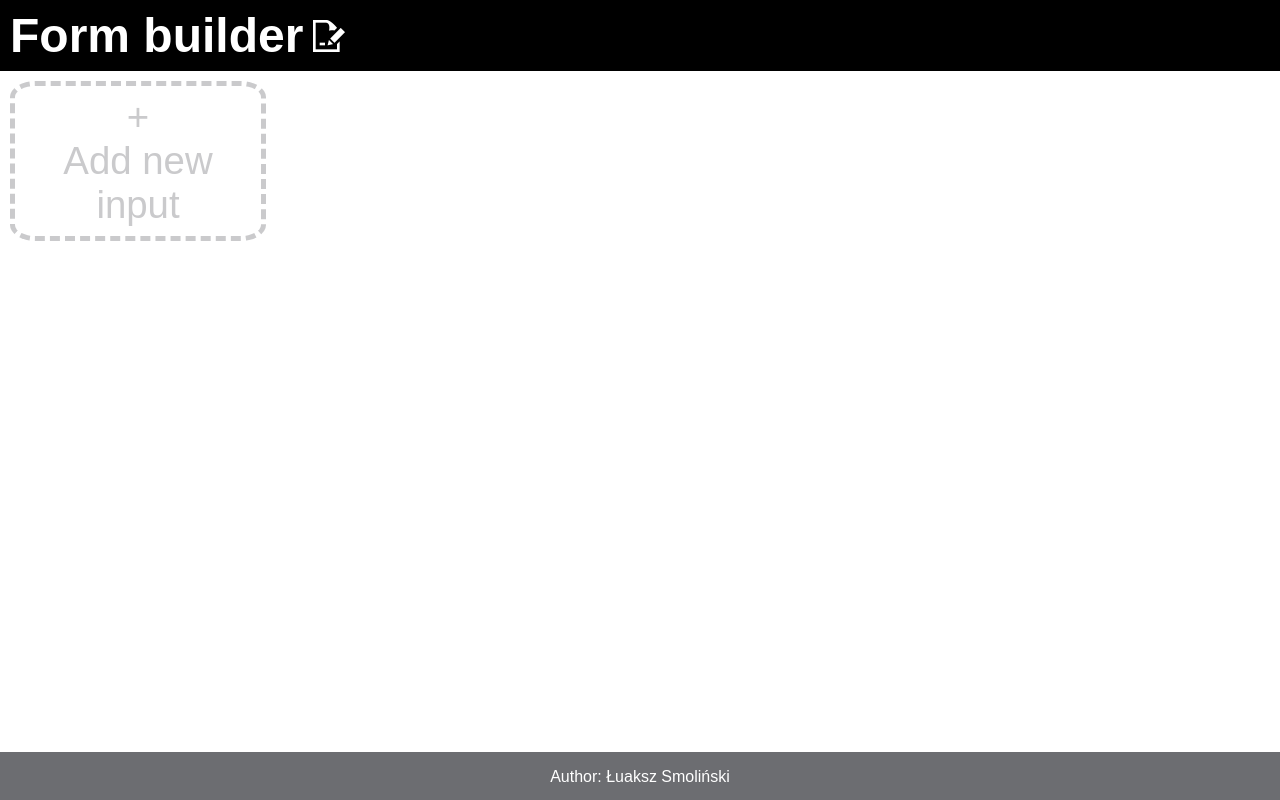
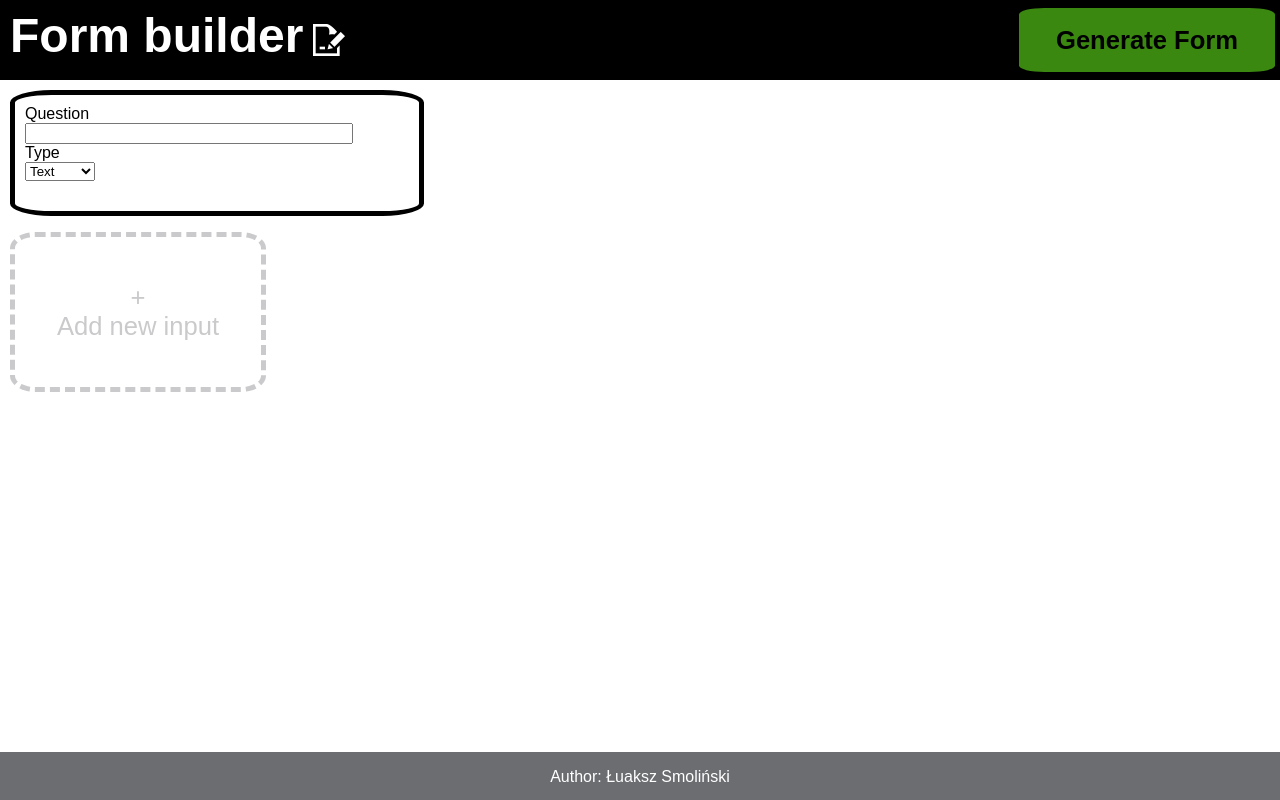
Before and after one commit to lukmanis25/Form-builder, a website with bundled scripts: page index.html in a window 1280 px wide. Built offline with nearby package versions, Linux system fonts and the light colour scheme.

Commit message:
Button add new input working, add temp form

```diff
--- a/index.html
+++ b/index.html
@@ -11,19 +11,30 @@
     <header>
         <h1>Form builder</h1>
         <div id = "logo"><img src ="images/logo.png" alt="Logo"></div>
+        <!-- <button id = "generate" onclick="location.href='./formularz.html'"  target="_blank">Generate Form</button> -->
+        <a href="./formularz.html" id = "generate" target="_blank"><span>Generate Form</span></a>
     </header>
 
     <main>
-
         <div id="inputs">
-            <button class="input_add"> <span>&plus; <br> Add new input</span></button>
-
+            <form class="input">
+              <label for="question">Question</label><br>
+              <input type="text" name="question"><br>
+              <label for="type">Type</label><br>
+              <select name="type">
+                <option value="Text">Text</option>
+                <option value="Number">Number</option>
+                <option value="Yes/No">Yes/No</option>
+              </select>
+            </form>
+            <!-- <button class="input_add" id = "input_0"> &plus; <br> Add new input</button> -->
         </div>
     </main>
 
     <footer>
         <p>Author: Łuaksz Smoliński</p>
     </footer>
-	<script src="dist/index.js"></script>
+  <script>var exports = {};</script>
+	<script type= "module" src="dist/index.js"></script>
   </body>
 </html>
--- a/src/condition.ts
+++ b/src/condition.ts
@@ -1,4 +1,4 @@
-import { InputTypes } from "./inputTypes";
+import { InputTypes } from "./inputTypes.js";
 
 enum ConditionTypes {
     EQUALS = "Equals",
--- a/src/index.ts
+++ b/src/index.ts
@@ -1 +1,38 @@
-console.log("asas")
+import { InputTreeNode } from "./inputTreeNode.js";
+
+const inputs: HTMLDivElement | null = document.querySelector('#inputs');
+let roots: InputTreeNode[] = []
+
+
+function addButtonNewInput(id:string){
+    /* Create button and add to inputs*/
+    const new_button:HTMLButtonElement  = document.createElement("button");
+    new_button.innerHTML = "&plus; <br> Add new input";
+    new_button.classList.add("input_add");
+    new_button.setAttribute("id", id);
+    inputs.appendChild(new_button);
+
+    /* Add event listener to new button */
+    const input_add: HTMLButtonElement | null = document.querySelector('.input_add');
+    input_add?.addEventListener('click', (event)=>{
+        /* Get id */
+        const target:Element = event.target as Element;
+        const id:string = target.id;
+        console.log(id);
+
+        /* Create new tree */
+        roots.push(new InputTreeNode(id, undefined));
+
+        /* Del button new input and add form */
+        target.remove();
+
+
+        /* Add new button add input element*/
+        const lastLetter:string = (+id.slice(-1) + 1).toString();
+        let new_input_id: string = id.slice(0, -1) + lastLetter;
+        addButtonNewInput(new_input_id);
+
+    })
+}
+
+addButtonNewInput("input_0")
--- a/src/inputTreeNode.ts
+++ b/src/inputTreeNode.ts
@@ -1,7 +1,8 @@
-import { InputTypes } from "./inputTypes";
+import { InputTypes } from "./inputTypes.js";
 import { ICondition, createCondition } from "./condition";
-class InputTreeNode {
-    private parent: InputTreeNode;
+export class InputTreeNode {
+    private id:string;
+    private parent: InputTreeNode | undefined = undefined;  //undefined only for root
     private childrens: InputTreeNode[] = [];
 
     private question:string = '';
@@ -9,13 +10,12 @@ class InputTreeNode {
     private condition?:ICondition;
 
 
-
-
-    constructor(parent: InputTreeNode) {
-      this.parent = parent;
+    constructor(id: string, parent: InputTreeNode | undefined) {
+        this.id = id;
+        this.parent = parent;
     }
 
-    greet() {
-      return "Hello, ";
+    appendChild():void{
+      console.log('x')
     }
   }
--- a/styles/index_global_styles.css
+++ b/styles/index_global_styles.css
@@ -9,9 +9,10 @@ body{
 header{
     background-color: black;
     color: white;
-    font-size: 1.5rem;
+    font-size: 3vh;
     display: flex;
-    padding: 0 10px
+    padding: 0 10px;
+    height: 10vh;
 }
 
 h1{
@@ -27,7 +28,33 @@ h1{
     justify-content: center;
 }
 
+#generate{
+    position: absolute;
+    right: 0;
+    display: flex;
+    justify-content: center;
+    height: 8vh;
+    width: 20vw;
+    margin: 1vh 5px;
+    font-weight: bold;
+    font-size: 2vw;
+    border-radius: 10%;
+    background-color: #3b8811;
+    text-decoration: none;
+    color: black;
+    text-align: center;
 
+}
+
+#generate span{
+    margin:  auto 0;
+}
+
+#generate:hover {
+    background-color: rgb(117, 236, 121);
+    color: white;
+    cursor: pointer;
+}
 
 footer {
     position: absolute;
@@ -53,7 +80,7 @@ main {
     background-color: white;
     transition: background-color 0.15s, color 0.15s;
     border-radius: 10%;
-    font-size: 3vw;
+    font-size: 2vw;
 }
 
 
@@ -62,3 +89,16 @@ main {
     color: white;
     cursor: pointer;
 }
+
+.input {
+    border: 5px solid black;
+    padding: 10px;
+    border-radius: 10%;
+    width: 30vw;
+    height: 12vh;
+    margin-bottom: 2vh;
+}
+
+.input input{
+    width: 25vw;
+}
```
Also changed, not shown: formularz.html (added, +25 -0 lines), package.json (added, +12 -0 lines), tsconfig.json (+3 -104 lines), dist/condition.js (added), dist/formularz.js (added), dist/index.js, dist/inputTreeNode.js (added), dist/inputTypes.js (added), src/formularz.ts (added), styles/formularz.css (added).
